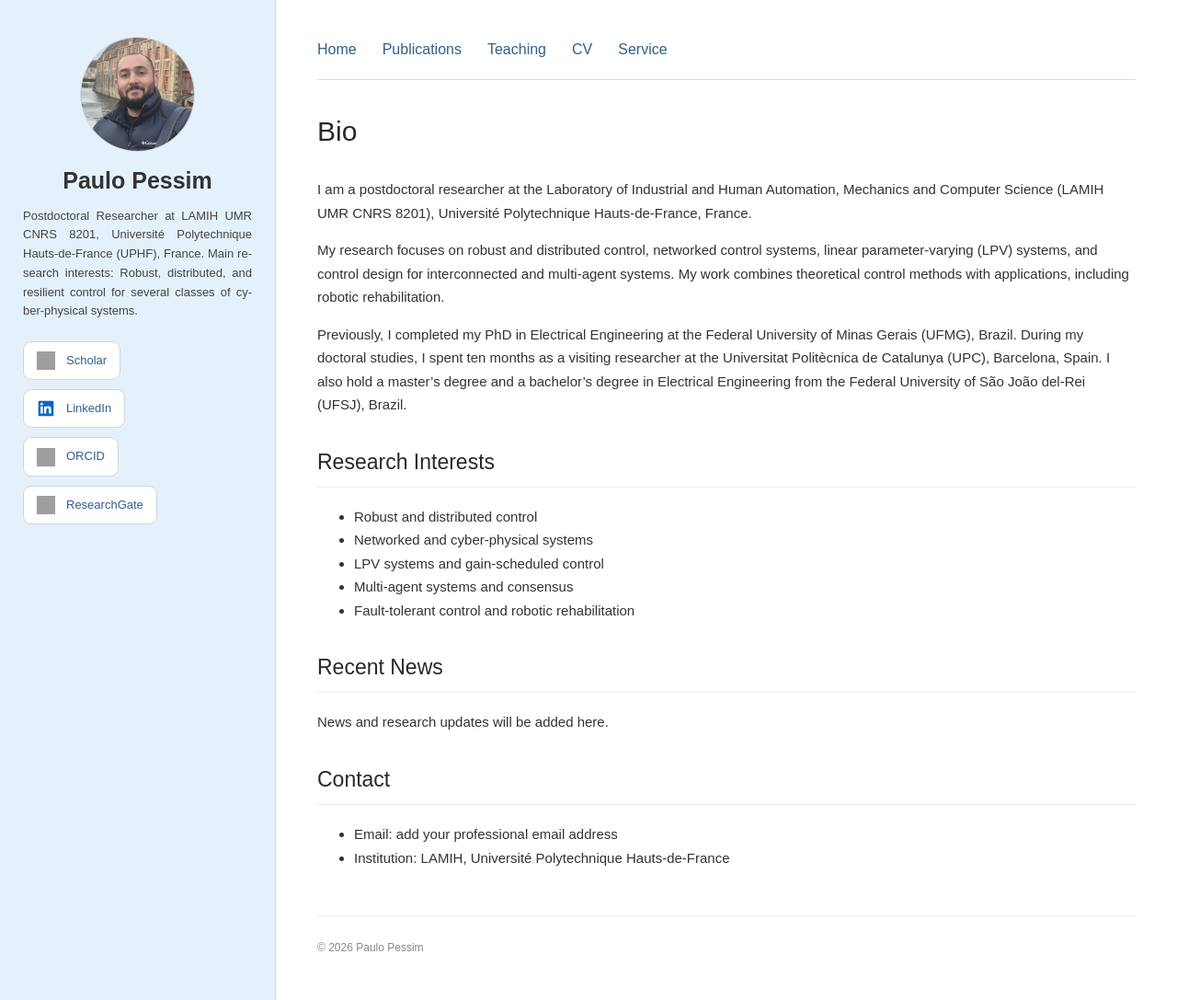
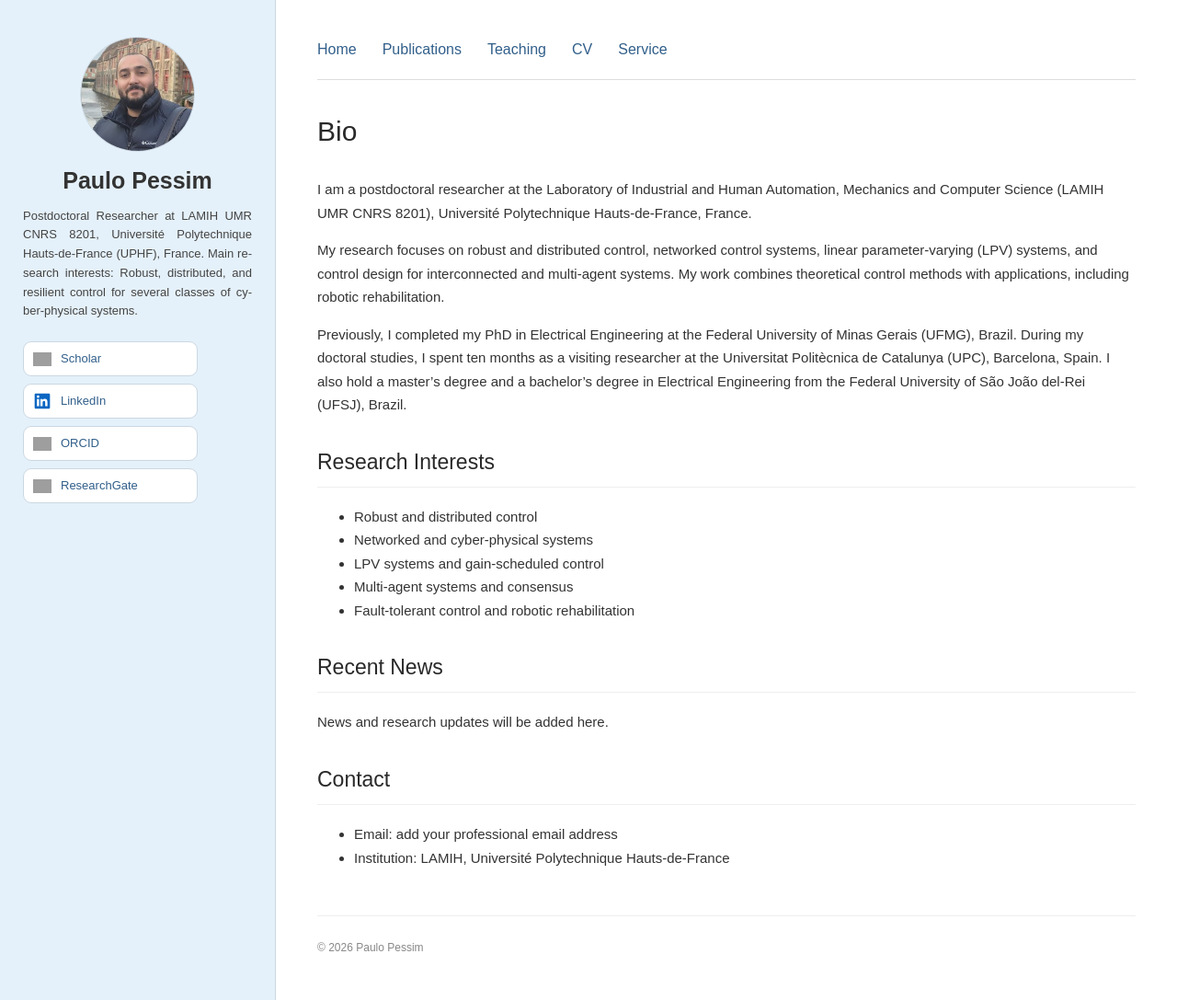
Before and after one commit to ppessim/ppessim.github.io, a Jekyll site: the page built from index.md, in a window 1280 px wide and 1087 px high. Shown: the whole window at 92% size. Built offline with Jekyll 4.4.1, drawn with Linux system fonts in a browser that asks for light colours; grey boxes are pictures that could not be loaded.

Commit message:
Update style.css

```diff
--- a/assets/css/style.css
+++ b/assets/css/style.css
@@ -79,20 +79,24 @@ body {
   text-align: justify;
   hyphens: auto;
 }
+
+
 .social-links {
   display: flex;
   flex-direction: column;
   align-items: flex-start;
-  gap: 10px;
+  gap: 8px;
   margin-top: 20px;
 }
 
 .social-links a {
-  display: inline-flex;
+  display: flex;
   align-items: center;
-  gap: 12px;
-  width: fit-content;
-  padding: 9px 14px;
+  gap: 10px;
+  box-sizing: border-box;
+  width: 190px;
+  min-height: 38px;
+  padding: 6px 10px;
   color: #315f8a;
   text-decoration: none;
   font-size: 13px;
@@ -103,22 +107,18 @@ body {
 }
 
 .social-links a:hover {
-  color: #173e60;
   background: #e5f1fa;
-  border-color: #9ebbd2;
-  text-decoration: none;
+  border-color: #9bbbd6;
 }
 
 .social-icon {
   display: block;
+  flex: 0 0 20px;
   width: 20px;
   height: 20px;
-  padding: 0;
-  flex-shrink: 0;
-  border: none;
-  border-radius: 0;
-  background: transparent;
+  object-fit: contain;
 }
+
 
 
 
```
